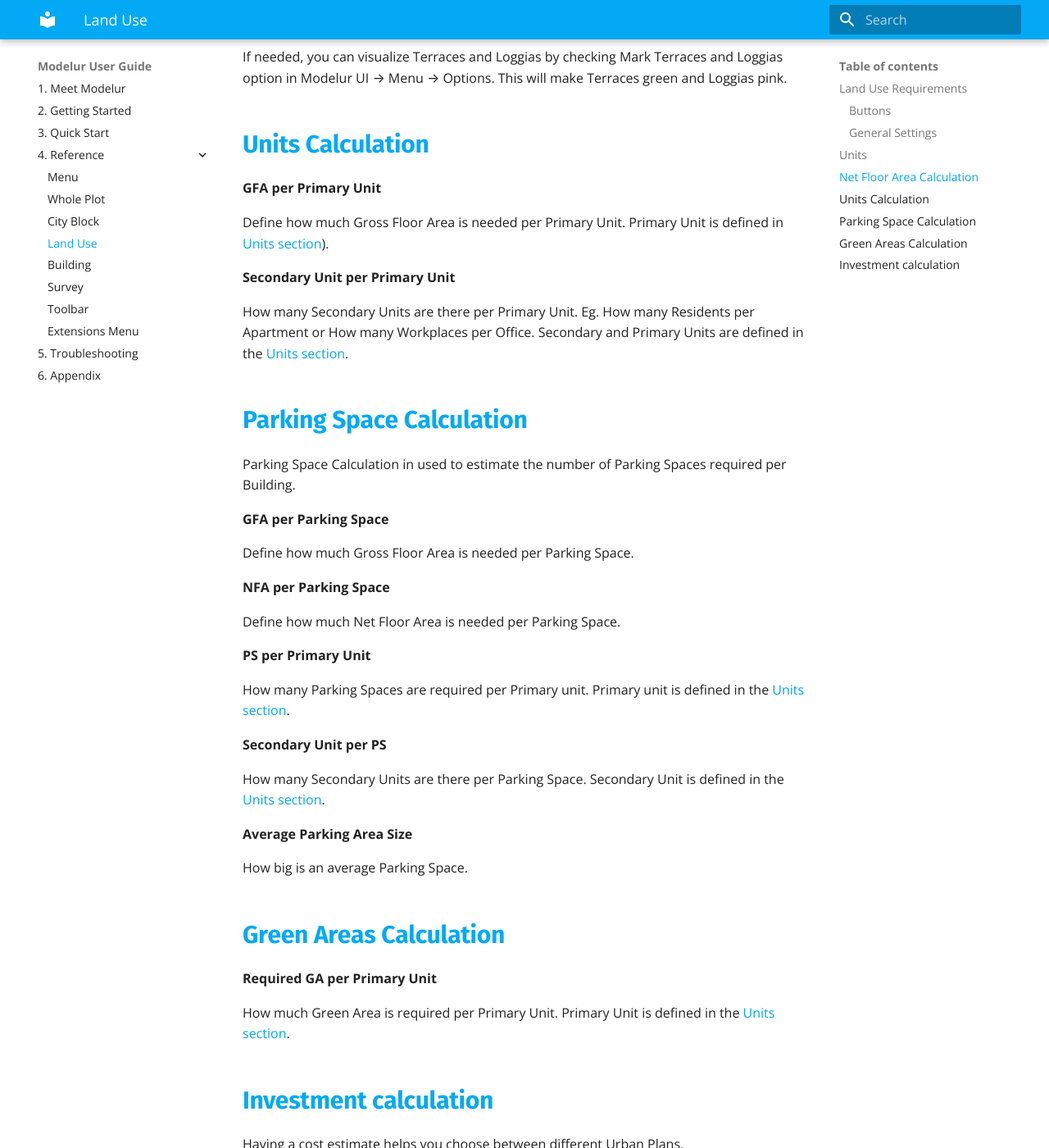
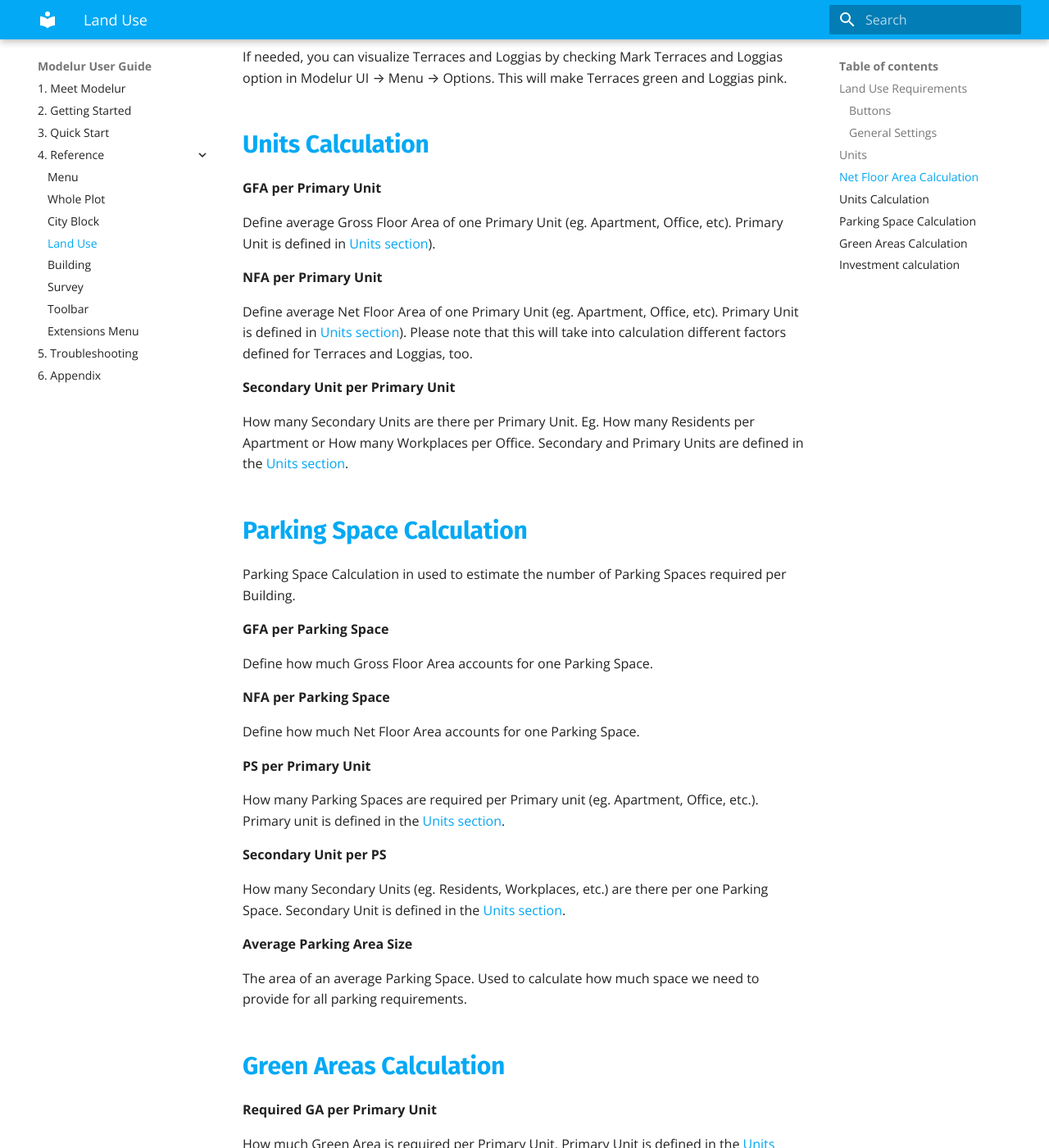
Before and after one commit to Modelur/docs, an MkDocs documentation site: the page built from docs/reference/land_use.md, in a window 1280 px wide and 1400 px high, scrolled down 3975 px. Shown: the whole window at 82% size. Built offline with MkDocs 1.6.1 and Material for MkDocs 9.7.7, drawn with Linux system fonts in a browser that asks for light colours; old or Windows-style settings are respelled for this version of MkDocs.

```diff
--- a/docs/reference/land_use.md
+++ b/docs/reference/land_use.md
@@ -81,7 +81,11 @@ Units Calculation
 
 **GFA per Primary Unit**
 
-Define how much Gross Floor Area is needed per Primary Unit. Primary Unit is defined in [Units section](#units)).
+Define average Gross Floor Area of one Primary Unit (eg. Apartment, Office, etc). Primary Unit is defined in [Units section](#units)).
+
+**NFA per Primary Unit**
+
+Define average Net Floor Area of one Primary Unit (eg. Apartment, Office, etc). Primary Unit is defined in [Units section](#units)). Please note that this will take into calculation different factors defined for Terraces and Loggias, too.
 
 **Secondary Unit per Primary Unit**
 
@@ -94,23 +98,23 @@ Parking Space Calculation in used to estimate the number of Parking Spaces requi
 
 **GFA per Parking Space**
 
-Define how much Gross Floor Area is needed per Parking Space.
+Define how much Gross Floor Area accounts for one Parking Space.
 
 **NFA per Parking Space**
 
-Define how much Net Floor Area is needed per Parking Space.
+Define how much Net Floor Area accounts for one Parking Space.
 
 **PS per Primary Unit**
 
-How many Parking Spaces are required per Primary unit. Primary unit is defined in the [Units section](#units).
+How many Parking Spaces are required per Primary unit (eg. Apartment, Office, etc.). Primary unit is defined in the [Units section](#units).
 
 **Secondary Unit per PS**
 
-How many Secondary Units are there per Parking Space. Secondary Unit is defined in the [Units section](#units).
+How many Secondary Units (eg. Residents, Workplaces, etc.) are there per one Parking Space. Secondary Unit is defined in the [Units section](#units).
 
 **Average Parking Area Size**
 
-How big is an average Parking Space.
+The area of an average Parking Space. Used to calculate how much space we need to provide for all parking requirements.
 
 Green Areas Calculation
 -----------------------
```
Also changed, not shown: docs/reference/city_block.md (+4 -2 lines), docs/reference/survey.md (+6 -1 lines), docs/reference/whole_plot.md (+4 -2 lines).
